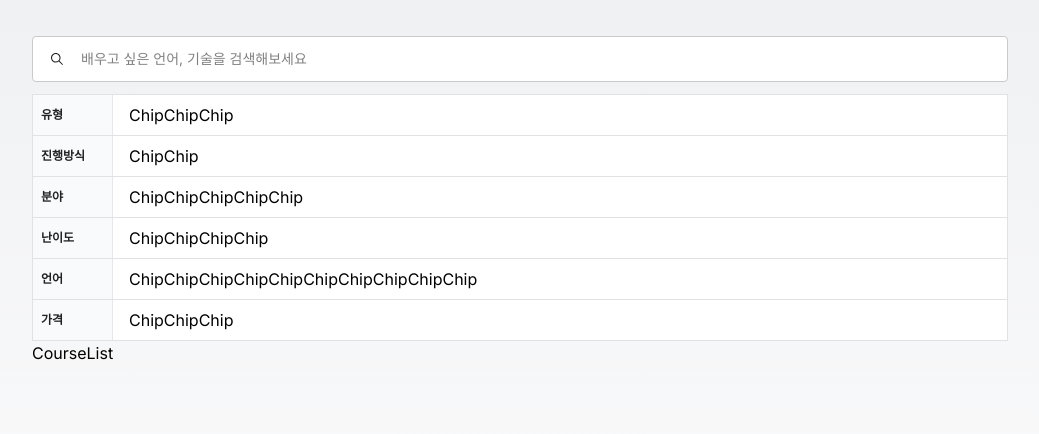
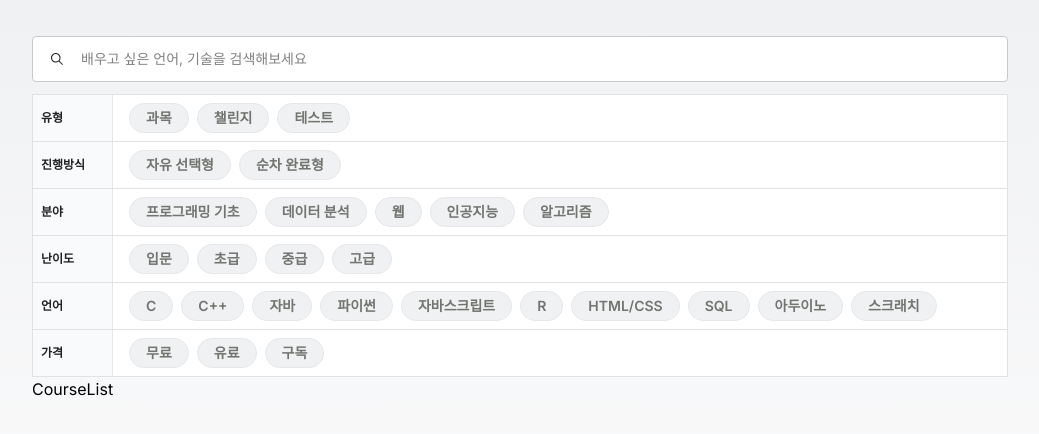
Before and after one commit to Joseunghyo7742/elice-frontend-PA, a Next.js app in the folder search-pa/: page /courses in a window 1280 px wide. Shown: the top 434 px of the page, without its empty margins (120-1159 px from the left). Built offline with nearby package versions, Linux system fonts and the light colour scheme.

Commit message:
✨ Feat: 필터링 Chip 퍼블리싱

```diff
--- a/search-pa/src/components/SearchFilter/Chip.tsx
+++ b/search-pa/src/components/SearchFilter/Chip.tsx
@@ -1,9 +1,26 @@
-import React from 'react'
+'use client';
+import { useState } from 'react';
 
-function Chip() {
-  return (
-    <div>Chip</div>
-  )
+interface Props {
+  name: string;
 }
 
-export default Chip
+function Chip({ name }: Props) {
+  const [isActive, setIsActive] = useState(false);
+
+  const toggleIsActive = () => {
+    setIsActive(!isActive);
+  };
+
+  return (
+    <button
+      onClick={toggleIsActive}
+      className={`border rounded-full mr-2 px-4 py-[4px] text-sm font-semibold transition-colors
+        ${isActive ? 'bg-elice-purple text-white' : 'bg-elice-white text-filtering-title'}`}
+    >
+      {name}
+    </button>
+  );
+}
+
+export default Chip;
--- a/search-pa/src/components/SearchFilter/SearchFilter.tsx
+++ b/search-pa/src/components/SearchFilter/SearchFilter.tsx
@@ -32,7 +32,7 @@ function SearchFilter() {
               </div>
               <div className="flex-1 flex px-4 py-2 bg-white">
                 {values.map(chip => {
-                  return <Chip />;
+                  return <Chip name={chip} />;
                 })}
               </div>
             </div>
```
